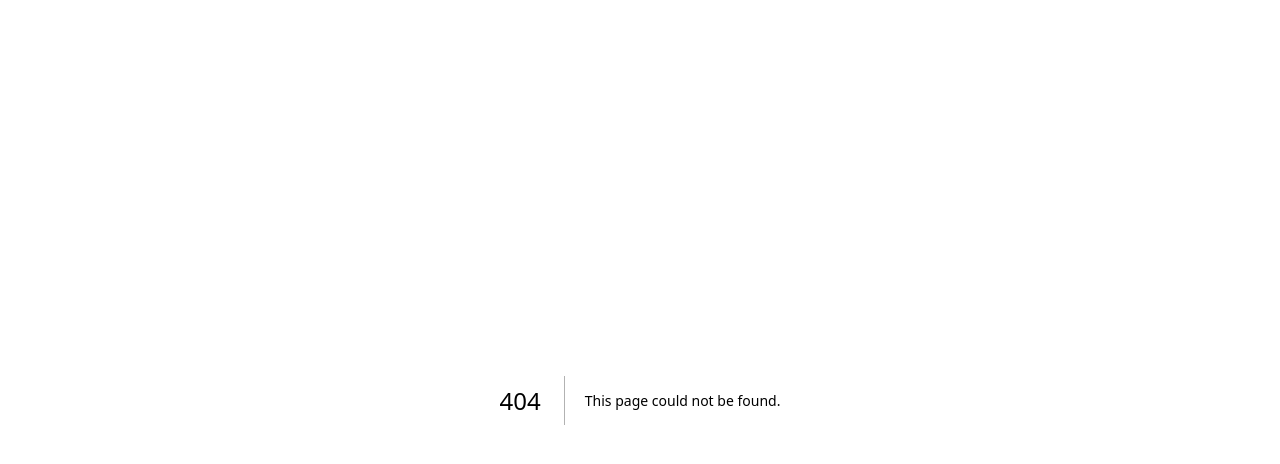
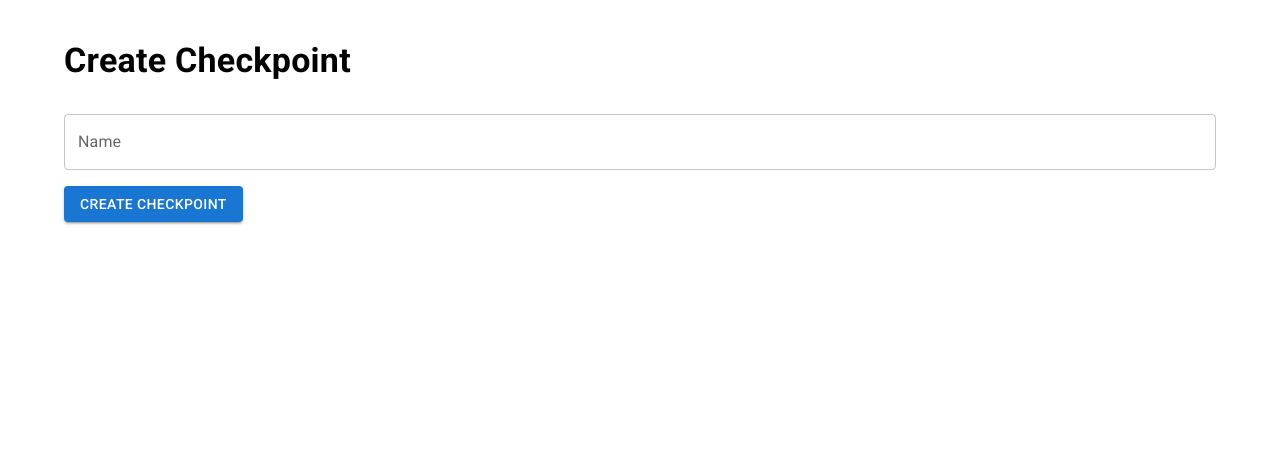
Before and after one commit to wth-2023-yikes/dashboard, a Next.js app: page /admin/checkpoints/create in a window 1280 px wide. Before the commit this address had no page. Shown: the top 464 px of the page. Built offline with nearby package versions, Linux system fonts and the light colour scheme.

Commit message:
feat: create checkpoint page

```diff
--- /dev/null
+++ b/src/pages/admin/checkpoints/create.tsx
@@ -0,0 +1,109 @@
+import Head from "next/head";
+import Link from "next/link";
+import Box from "@mui/material/Box";
+import {
+  Alert,
+  Button,
+  Container,
+  Stack,
+  Table,
+  TableBody,
+  TableCell,
+  TableContainer,
+  TableHead,
+  TableRow,
+  TextField,
+  Typography,
+} from "@mui/material";
+import { type GetServerSideProps } from "next";
+import { prisma } from "~/server/db";
+import { useForm } from "react-hook-form";
+import { useMutation } from "react-query";
+
+export default function Home() {
+  const {
+    register,
+    handleSubmit,
+    formState: { errors },
+  } = useForm<{
+    name: string;
+  }>();
+  const {
+    mutate: createCheckpoint,
+    isSuccess: createCheckpointIsSuccess,
+    isLoading: createCheckpointIsLoading,
+    error: createCheckpointError,
+  } = useMutation(async (data: { name: string }) => {
+    const response = await fetch("/api/checkpoints/", {
+      method: "POST",
+      headers: {
+        "Content-Type": "application/json",
+      },
+      body: JSON.stringify(data),
+    });
+    if (!response.ok) throw new Error("Network response was not ok");
+
+    return response.json();
+  });
+
+  return (
+    <main className="flex flex-row">
+      <Container
+        sx={({ spacing }) => ({
+          display: "flex",
+          flexDirection: "column",
+          padding: spacing(4, 2),
+          gap: spacing(4),
+        })}
+      >
+        <Typography
+          component="h1"
+          variant="h4"
+          style={{
+            fontWeight: 700,
+          }}
+        >
+          Create Checkpoint
+        </Typography>
+        <form
+          // eslint-disable-next-line @typescript-eslint/no-misused-promises, @typescript-eslint/require-await
+          onSubmit={handleSubmit(async (data) => {
+            void createCheckpoint(data);
+          })}
+        >
+          <TextField
+            sx={{
+              width: "100%",
+            }}
+            label="Name"
+            variant="outlined"
+            {...register("name", { required: true })}
+          />
+
+          <Stack
+            sx={{
+              display: "flex",
+              marginTop: 2,
+              flexDirection: "column",
+              gap: 2,
+            }}
+          >
+            {createCheckpointError ? (
+              <Alert severity="error">{(createCheckpointError as { message: string }).message ?? "An unknown error occurred."}</Alert>
+            ) : null}
+            {createCheckpointIsSuccess ? (
+              <Alert severity="success">
+                Checkpoint created successfully. <Link href="/admin/checkpoints">Click Here</Link> to view all checkpoints.
+              </Alert>
+            ) : null}
+            <div>
+              <Button variant="contained" type="submit" disabled={createCheckpointIsLoading}>
+                Create Checkpoint
+              </Button>
+            </div>
+          </Stack>
+        </form>
+      </Container>
+    </main>
+  );
+}
```
